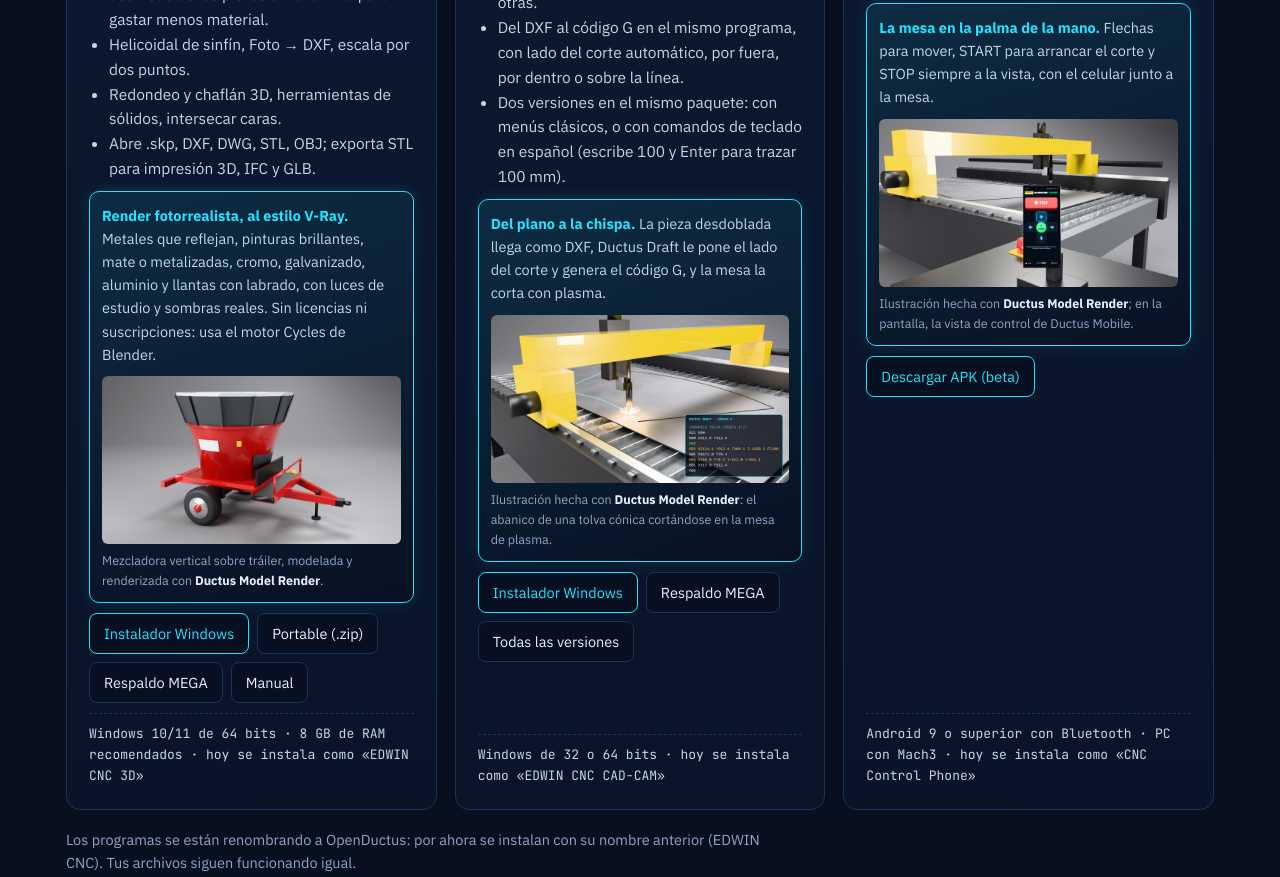
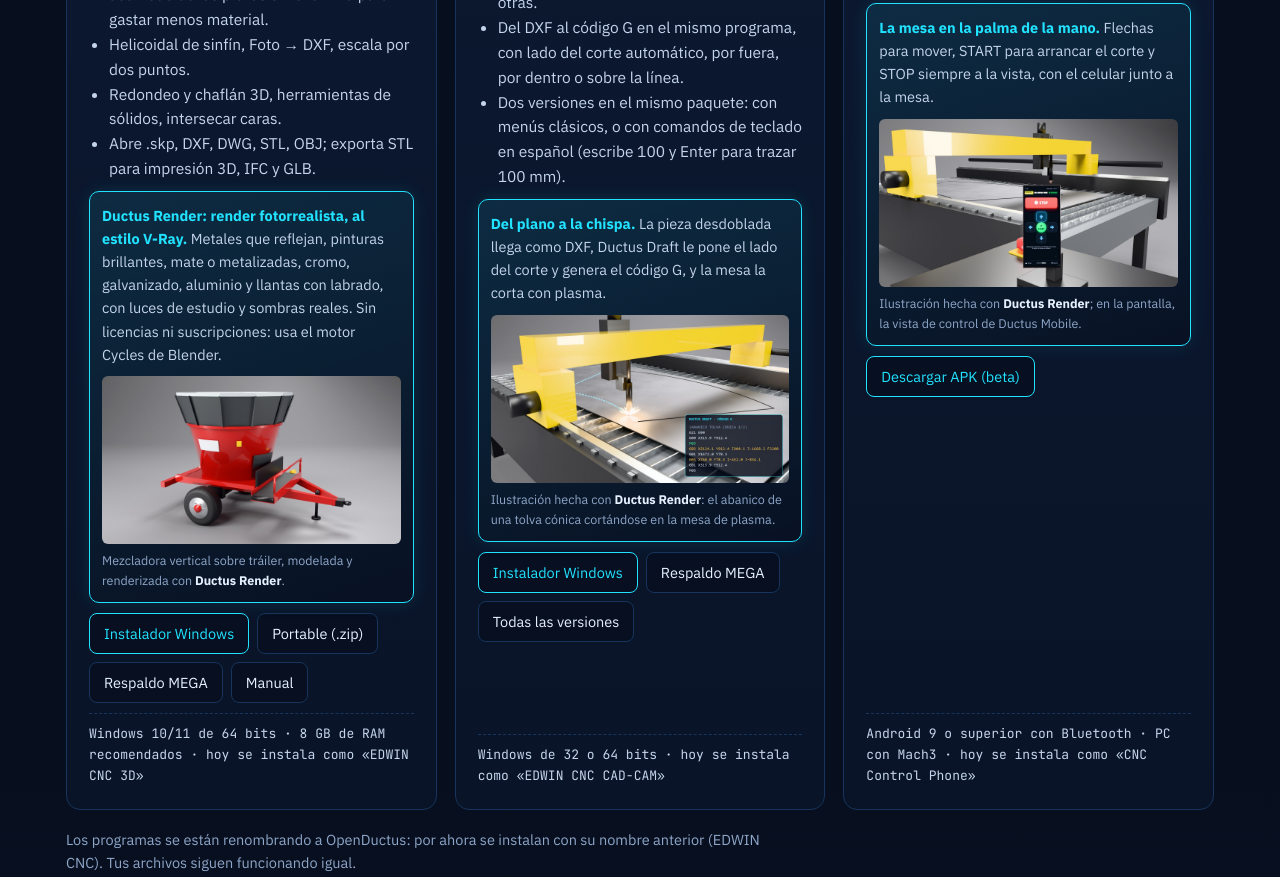
Before and after one commit to INGEMAQSEWING/ingemaqsewing.github.io, a plain HTML site: page openductus/index.html in a window 1280 px wide. Shown: the part 1529-2406 px from the top of the page. Drawn offline with nearby package versions, Linux system fonts and the light colour scheme.

Commit message:
OpenDuctus: el render se llama Ductus Render; comparación con SolidWorks Visualize y CATIA Live Rendering
Co-Authored-By: Claude Opus 5.5 <noreply@anthropic.com>

```diff
--- a/openductus/index.html
+++ b/openductus/index.html
@@ -255,10 +255,10 @@ footer p { margin: 0; max-width: 90ch; }
           <li>Abre .skp, DXF, DWG, STL, OBJ; exporta STL para impresión 3D, IFC y GLB.</li>
         </ul>
         <div class="render-dest">
-          <p><b>Render fotorrealista, al estilo V-Ray.</b> Metales que reflejan, pinturas brillantes, mate o metalizadas, cromo, galvanizado, aluminio y llantas con labrado, con luces de estudio y sombras reales. Sin licencias ni suscripciones: usa el motor Cycles de Blender.</p>
+          <p><b>Ductus Render: render fotorrealista, al estilo V-Ray.</b> Metales que reflejan, pinturas brillantes, mate o metalizadas, cromo, galvanizado, aluminio y llantas con labrado, con luces de estudio y sombras reales. Sin licencias ni suscripciones: usa el motor Cycles de Blender.</p>
           <figure>
             <a href="img/render-mezcladora-vertical.jpg" title="Ver la imagen en grande"><img src="img/render-mezcladora-vertical.jpg" width="1600" height="900" loading="lazy" decoding="async" alt="Mezcladora vertical roja con tolva cónica y anillo de paneles grises, sobre un tráiler de un eje con llantas anchas, lanza de enganche y banda de descarga, en un estudio gris"></a>
-            <figcaption>Mezcladora vertical sobre tráiler, modelada y renderizada con <b>Ductus Model Render</b>.</figcaption>
+            <figcaption>Mezcladora vertical sobre tráiler, modelada y renderizada con <b>Ductus Render</b>.</figcaption>
           </figure>
         </div>
         <div class="enlaces">
@@ -283,7 +283,7 @@ footer p { margin: 0; max-width: 90ch; }
           <p><b>Del plano a la chispa.</b> La pieza desdoblada llega como DXF, Ductus Draft le pone el lado del corte y genera el código G, y la mesa la corta con plasma.</p>
           <figure>
             <a href="img/render-draft-corte.jpg" title="Ver la imagen en grande"><img src="img/render-draft-corte.jpg" width="1600" height="900" loading="lazy" decoding="async" alt="Mesa CNC de plasma con pórtico amarillo cortando con chispas el abanico de una tolva cónica sobre una lámina; la ruta que falta se ve en línea punteada cian y al lado unas líneas de código G"></a>
-            <figcaption>Ilustración hecha con <b>Ductus Model Render</b>: el abanico de una tolva cónica cortándose en la mesa de plasma.</figcaption>
+            <figcaption>Ilustración hecha con <b>Ductus Render</b>: el abanico de una tolva cónica cortándose en la mesa de plasma.</figcaption>
           </figure>
         </div>
         <div class="enlaces">
@@ -306,7 +306,7 @@ footer p { margin: 0; max-width: 90ch; }
           <p><b>La mesa en la palma de la mano.</b> Flechas para mover, START para arrancar el corte y STOP siempre a la vista, con el celular junto a la mesa.</p>
           <figure>
             <a href="img/render-mobile-celular.jpg" title="Ver la imagen en grande"><img src="img/render-mobile-celular.jpg" width="1600" height="900" loading="lazy" decoding="async" alt="Celular en un soporte sobre el gabinete de control, con la pantalla de Ductus Mobile (STOP rojo, flechas y START verde), y al fondo la mesa CNC de plasma con su pórtico amarillo"></a>
-            <figcaption>Ilustración hecha con <b>Ductus Model Render</b>; en la pantalla, la vista de control de Ductus Mobile.</figcaption>
+            <figcaption>Ilustración hecha con <b>Ductus Render</b>; en la pantalla, la vista de control de Ductus Mobile.</figcaption>
           </figure>
         </div>
         <div class="enlaces">
@@ -332,7 +332,7 @@ footer p { margin: 0; max-width: 90ch; }
           <tr><td>Redondeo, chaflán y operaciones entre sólidos</td><td class="ref">SolidWorks · Solid Edge · Fusion</td><td><span class="estado listo">Hoy</span> Redondear 3D, unión, resta, intersección y división de sólidos</td></tr>
           <tr><td>Desarrollo de lámina a DXF</td><td class="ref">Solid Edge · SolidWorks · Inventor</td><td><span class="estado listo">Hoy</span> Desdoblado con arcos reales y marcas de doblez · <span class="estado beta">Etapa 1</span> espesor, radio y factor K</td></tr>
           <tr><td>Del DXF al código G para plasma</td><td class="ref">Fusion · SheetCam</td><td><span class="estado listo">Hoy</span> Ductus Draft con lado del corte · <span class="estado beta">Etapa 1</span> acomodo de piezas en la lámina</td></tr>
-          <tr><td>Render realista</td><td class="ref">KeyShot · V-Ray</td><td><span class="estado listo">Hoy</span> Render con Blender y materiales de metal, pintura y caucho</td></tr>
+          <tr><td>Render realista</td><td class="ref">KeyShot · V-Ray · SolidWorks Visualize · CATIA Live Rendering</td><td><span class="estado listo">Hoy</span> Render con Blender y materiales de metal, pintura y caucho</td></tr>
           <tr><td>Estructuras soldadas con perfiles y lista de corte</td><td class="ref">SolidWorks (soldaduras) · Inventor</td><td><span class="estado beta">Etapa 1</span> Biblioteca de perfiles, barras de 6 m, peso y precio</td></tr>
           <tr><td>Planos de fabricación</td><td class="ref">SolidWorks · Solid Edge · AutoCAD</td><td><span class="estado listo">Hoy</span> Láminas a escala en PDF · <span class="estado beta">Etapa 1</span> cotas de radio y ángulo, cajetín</td></tr>
           <tr><td>Sólidos exactos y piezas paramétricas, intercambio STEP</td><td class="ref">SolidWorks · CATIA · Solid Edge · Creo</td><td><span class="estado plan">Etapa 2</span> Sobre el motor abierto OpenCascade</td></tr>
```
